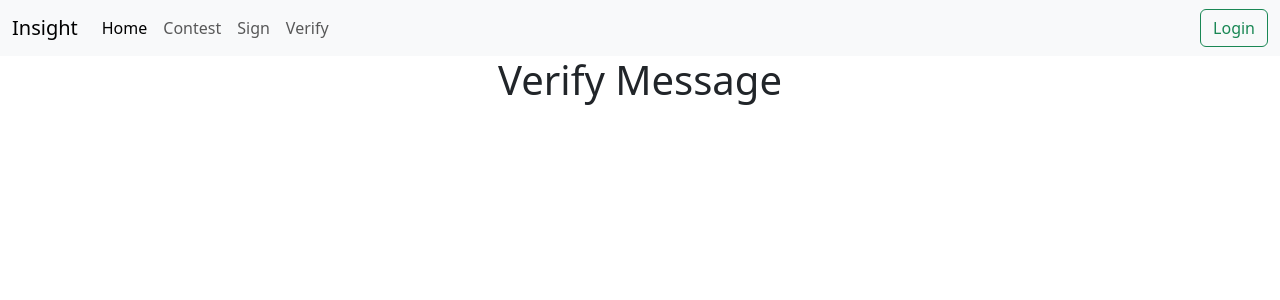
After one commit to phanquocky/Insight, a Flask app: page /verify in a window 1280 px wide. The commit adds this page. Shown: the top 300 px of the page. Run offline with Flask 2, Linux system fonts and the light colour scheme; parts of the project's set-up code (start-up, migrations or seed data) failed here and were passed over.

Commit message:
Add verify tab

```diff
--- a/app.py
+++ b/app.py
@@ -69,7 +69,7 @@ def challenge():
                                 examiners = examiners)
 
 @app.route('/sign', methods=['GET','POST'])
-def sign_root():
+def sign_route():
     if request.method == 'POST':
         data = request.json
         message = data['message']
@@ -85,5 +85,9 @@ def sign_root():
             message = ""
         return render_template('sign.html', message = message)
 
+@app.route('/verify', methods=['GET','POST'])
+def verify_route():
+    return render_template('verify.html')
+
 if __name__ == '__main__':
     app.run()
--- a/templates/base.html
+++ b/templates/base.html
@@ -29,7 +29,7 @@
                 <a class="nav-link" href="/sign">Sign</a>
               </li>
               <li class="nav-item">
-                <a class="nav-link" href="#">...</a>
+                <a class="nav-link" href="/verify">Verify</a>
               </li>
             </ul>
             <form class="d-flex" role="search">
--- /dev/null
+++ b/templates/verify.html
@@ -0,0 +1,4 @@
+{% extends 'base.html' %}
+{% block content %}
+<h1 class="text-center">Verify Message</h1>
+{% endblock %}
```
